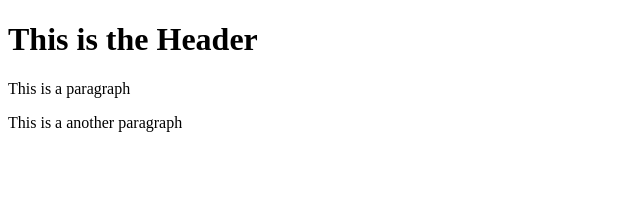
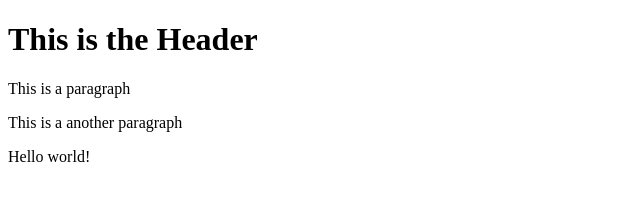
Before and after one commit to pele5585/git-test, a website: page index.html in a window 1280 px wide. Shown: the whole page, without its empty margins (0-640 px from the left). Drawn offline with Linux system fonts and the light colour scheme.

```diff
--- a/index.html
+++ b/index.html
@@ -4,5 +4,6 @@
         <h1>This is the Header</h1>
         <p>This is a paragraph</p>
         <p>This is a another paragraph</p>
+        <p>Hello world!</p>
     </body>
 </html>
```
Also changed, not shown: package.json (added, +24 -0 lines), 2 other files.
